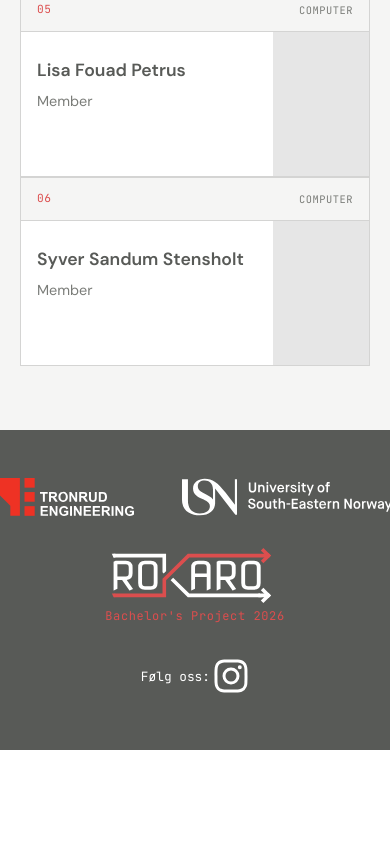
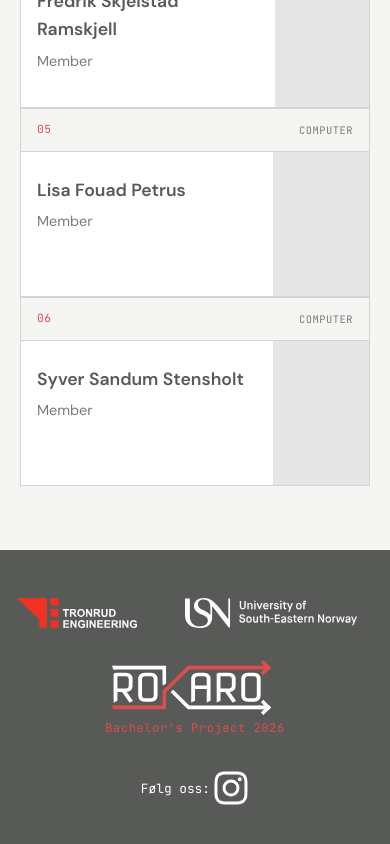
Before and after one commit to RokaroUSN/frontpage, a Vue app: page / in a window 390 px wide. Shown: the part 3307-4151 px from the top of the page. Before the commit the page ends 4057 px from the top, so only its background shows below. Built offline with nearby package versions, Linux system fonts and the light colour scheme.

Commit message:
update text

```diff
--- a/src/components/DomainSimulationSection.vue
+++ b/src/components/DomainSimulationSection.vue
@@ -250,7 +250,9 @@ const update = (oConfig: OutputConfig, toProcess: Band): void => {
   }
 }
 
-const SECTION_HEIGHT = 300;
+
+const SECTION_HEIGHT = 340;
+const SECTION_HEIGHT_PX = SECTION_HEIGHT + "px";
 
 let toProcess: Band = Band.Up;
 const receipt1Text = ref("ABBA");
@@ -363,7 +365,7 @@ $maincont-height: 250px;
   flex-direction: column;
 
   .scroll-section {
-    height: 300px;
+    height: v-bind(SECTION_HEIGHT_PX);
 
     p {
       font-size: 1.2rem;
@@ -553,7 +555,6 @@ $maincont-height: 250px;
   }
 
   .scroll-content .scroll-section {
-    height: 300px;
 
     .container {
       margin: 1.5rem 0;
--- a/src/components/Footer.vue
+++ b/src/components/Footer.vue
@@ -1,15 +1,17 @@
 <script setup lang="ts">
-
-import XDivider from "./XDivider.vue";
 </script>
 
 <template>
   <footer class="footer">
     <div class="container footer-content">
       <div class="footer-left">
-        <div style="gap: 2rem; display: flex;">
-          <img src="/te-logo-white-text.svg" alt="Tronrud Engineering" class="footer-logo"/>
-          <img src="/USN-logo_black-EN.svg" alt="USN" class="footer-logo white"/>
+        <div style="gap: 2rem; display: flex;" class="logo-row">
+          <a href="https://www.tronrud.no/">
+            <img src="/te-logo-white-text.svg" alt="Tronrud Engineering" class="footer-logo"/>
+          </a>
+          <a href="https://www.usn.no/">
+            <img src="/USN-logo_black-EN.svg" alt="USN" class="footer-logo white"/>
+          </a>
         </div>
       </div>
       <div class="footer-center">
@@ -65,6 +67,14 @@ import XDivider from "./XDivider.vue";
     display: flex;
     align-items: center;
     gap: 2rem;
+
+    .logo-row {
+      a {
+        display: flex;
+        align-items: center;
+        justify-content: center;
+      }
+    }
   }
 
   &-right > div {
@@ -104,7 +114,7 @@ import XDivider from "./XDivider.vue";
 
   &-logo {
     height: 38px;
-    max-width: 210px;
+    max-width: 190px;
     margin-right: 1rem;
     &.white {
       filter: brightness(0) invert(1);
@@ -145,6 +155,15 @@ import XDivider from "./XDivider.vue";
       text-align: center;
     }
 
+    &-logo {
+       height: 30px;
+       max-width: 180px;
+       margin-right: 1rem;
+       &.white {
+         filter: brightness(0) invert(1);
+       }
+     }
+
     &-info {
       align-items: center;
     }
```
